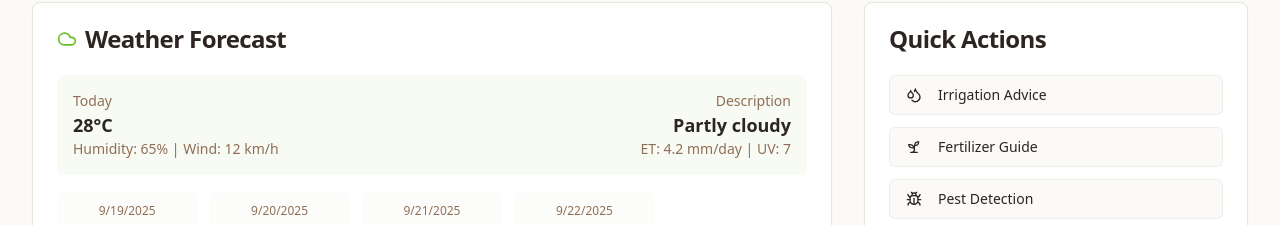
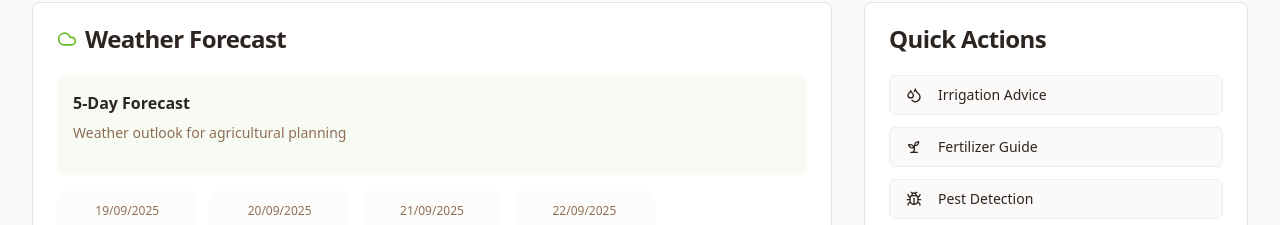
Before and after one commit to AtharvC05/agri-vision-wise, a React (Vite) app: page /dashboard in a window 1280 px wide. Shown: the part 543-768 px from the top of the page. Built offline with nearby package versions, Linux system fonts and the light colour scheme; no server answers; the HTML template or start-up script is replaced by a standard one.

Commit message:
Fix duplicate weather data and date format

```diff
--- a/src/pages/Dashboard.tsx
+++ b/src/pages/Dashboard.tsx
@@ -170,25 +170,11 @@ const Dashboard = () => {
               <CardContent>
                 {weather && (
                   <div className="space-y-4">
-                    <div className="flex items-center justify-between p-4 bg-accent/20 rounded-lg">
-                      <div>
-                        <p className="text-sm text-muted-foreground">Today</p>
-                        <p className="text-lg font-semibold text-foreground">
-                          {weather.current.temperature}°C
-                        </p>
-                        <p className="text-sm text-muted-foreground">
-                          Humidity: {weather.current.humidity}% | Wind: {weather.current.windSpeed} km/h
-                        </p>
-                      </div>
-                      <div className="text-right">
-                        <p className="text-sm text-muted-foreground">Description</p>
-                        <p className="text-lg font-semibold text-foreground">
-                          {weather.current.description}
-                        </p>
-                        <p className="text-sm text-muted-foreground">
-                          ET: {weather.current.evapotranspiration} mm/day | UV: {weather.current.uvIndex}
-                        </p>
-                      </div>
+                    <div className="p-4 bg-accent/20 rounded-lg">
+                      <h3 className="font-semibold mb-2">5-Day Forecast</h3>
+                      <p className="text-sm text-muted-foreground mb-4">
+                        Weather outlook for agricultural planning
+                      </p>
                     </div>
 
                     <div className="grid grid-cols-5 gap-3">
--- a/src/services/api.ts
+++ b/src/services/api.ts
@@ -235,7 +235,7 @@ export const getForecast = async (location: string): Promise<WeatherData> => {
         evapotranspiration: Math.round(data.list[0].main.temp * 0.15 * 10) / 10, // Simple ET calculation
       },
       forecast: data.list.slice(1, 6).map((item: any) => ({
-        date: new Date(item.dt * 1000).toLocaleDateString(),
+        date: new Date(item.dt * 1000).toLocaleDateString('en-GB', { day: '2-digit', month: '2-digit', year: 'numeric' }),
         temperature: Math.round(item.main.temp),
         description: item.weather[0].description,
         icon: item.weather[0].icon,
@@ -263,7 +263,7 @@ export const getForecast = async (location: string): Promise<WeatherData> => {
       },
       forecast: [
         {
-          date: new Date(Date.now() + 86400000).toLocaleDateString(),
+          date: new Date(Date.now() + 86400000).toLocaleDateString('en-GB', { day: '2-digit', month: '2-digit', year: 'numeric' }),
           temperature: 30,
           description: 'Sunny',
           icon: '01d',
@@ -273,7 +273,7 @@ export const getForecast = async (location: string): Promise<WeatherData> => {
           pressure: 1015,
         },
         {
-          date: new Date(Date.now() + 172800000).toLocaleDateString(),
+          date: new Date(Date.now() + 172800000).toLocaleDateString('en-GB', { day: '2-digit', month: '2-digit', year: 'numeric' }),
           temperature: 26,
           description: 'Light rain',
           icon: '10d',
@@ -283,7 +283,7 @@ export const getForecast = async (location: string): Promise<WeatherData> => {
           pressure: 1008,
         },
         {
-          date: new Date(Date.now() + 259200000).toLocaleDateString(),
+          date: new Date(Date.now() + 259200000).toLocaleDateString('en-GB', { day: '2-digit', month: '2-digit', year: 'numeric' }),
           temperature: 29,
           description: 'Partly cloudy',
           icon: '02d',
@@ -293,7 +293,7 @@ export const getForecast = async (location: string): Promise<WeatherData> => {
           pressure: 1011,
         },
         {
-          date: new Date(Date.now() + 345600000).toLocaleDateString(),
+          date: new Date(Date.now() + 345600000).toLocaleDateString('en-GB', { day: '2-digit', month: '2-digit', year: 'numeric' }),
           temperature: 31,
           description: 'Sunny',
           icon: '01d',
```
